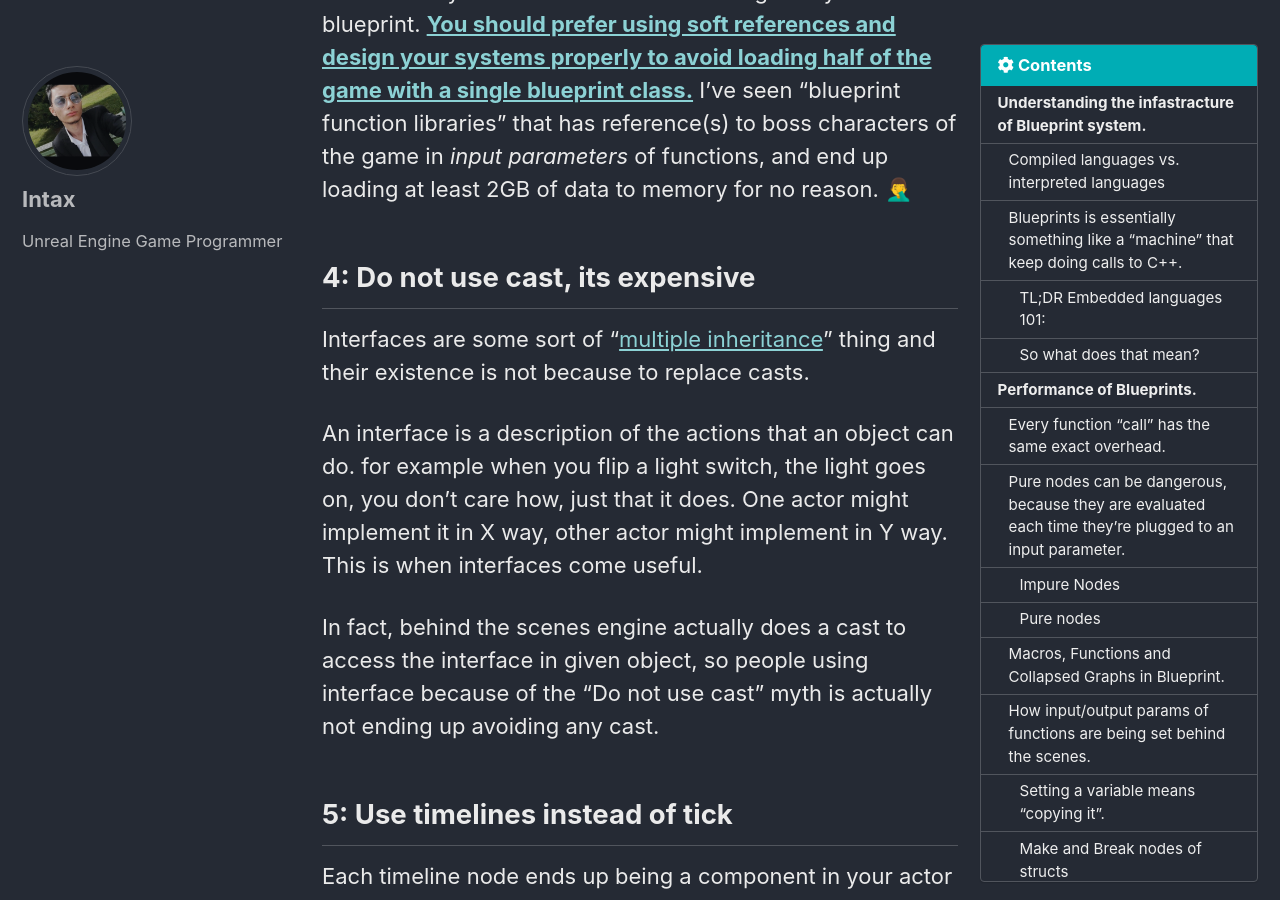
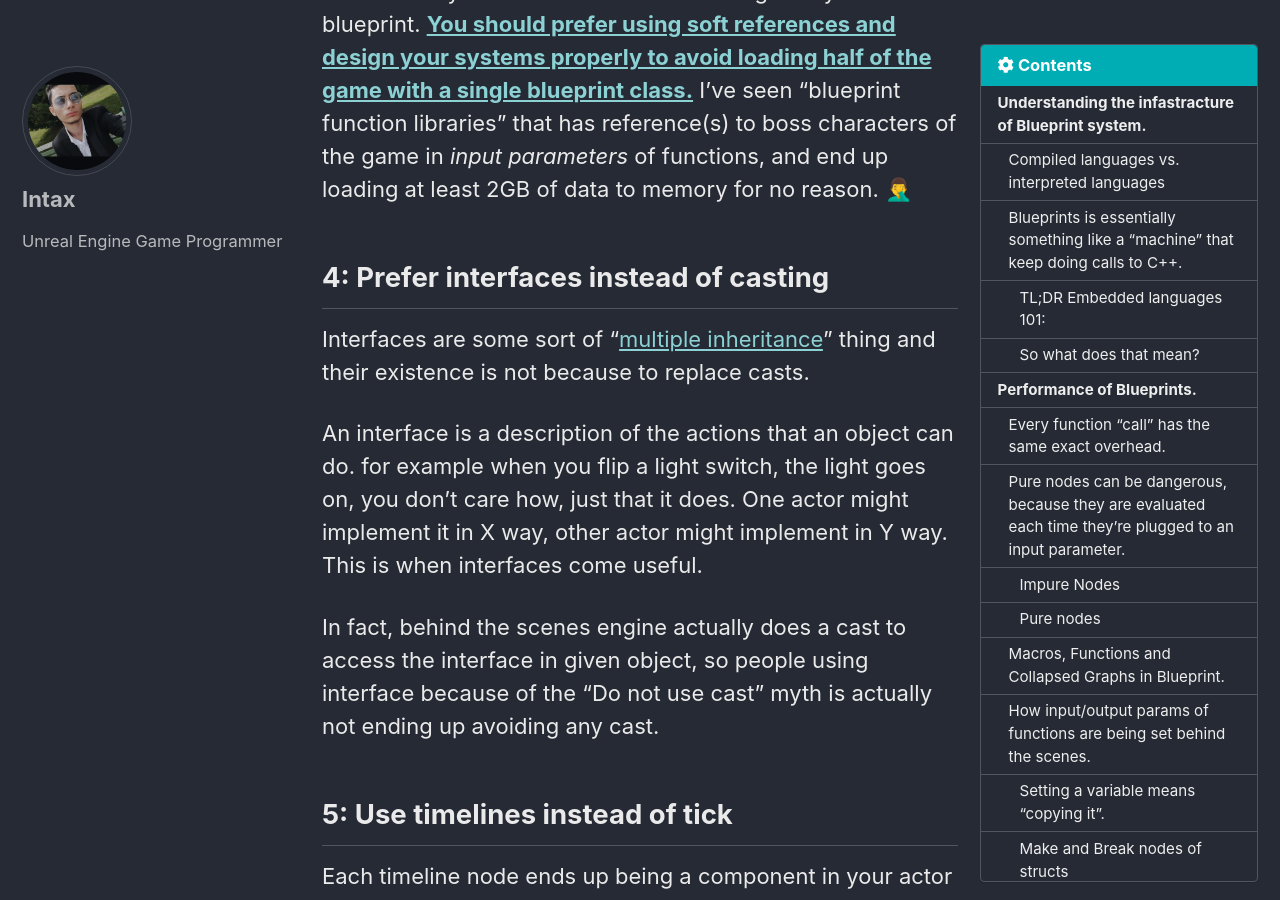
Before and after one commit to intaxwashere/intaxwashere.github.io, a Jekyll site: the page built from _posts/2022-10-20-blueprint-performance.md, in a window 1280 px wide and 900 px high, scrolled down 13832 px. Built offline with Jekyll 4.4.1, drawn with Linux system fonts in a browser that asks for light colours; cached includes are drawn as plain includes.

Commit message:
yet another typo :(

```diff
--- a/_posts/2022-10-20-blueprint-performance.md
+++ b/_posts/2022-10-20-blueprint-performance.md
@@ -197,7 +197,7 @@ Also don't forget the red square pin you are plugging an event to `Set Timer by
 
 The reason people say "cast is expensive" is, when you *reference* something in your *blueprint class*, engine automatically loads those references along with your blueprint. **[You should prefer using soft references and design your systems properly to avoid loading half of the game with a single blueprint class.](https://youtu.be/j6mskTgL7kU?t=2364)** I've seen "blueprint function libraries" that has reference(s) to boss characters of the game in *input parameters* of functions, and end up loading at least 2GB of data to memory for no reason. 🤦‍♂️
 
-## 4: Do not use cast, its expensive
+## 4: Prefer interfaces instead of casting
 
 Interfaces are some sort of "[multiple inheritance](https://en.wikipedia.org/wiki/Multiple_inheritance)" thing and their existence is not because to replace casts.
 
```
